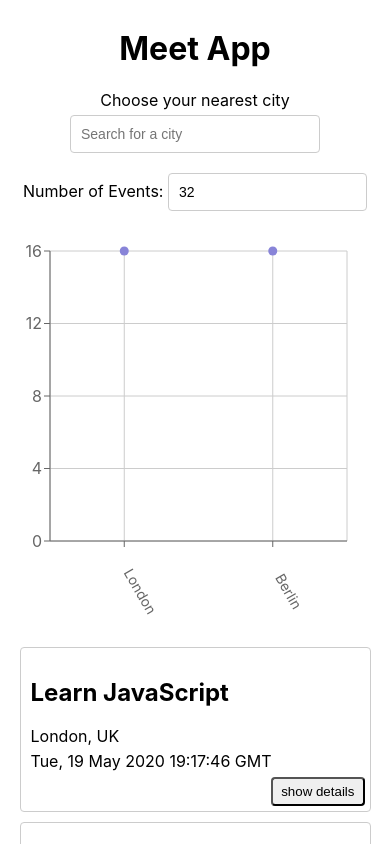
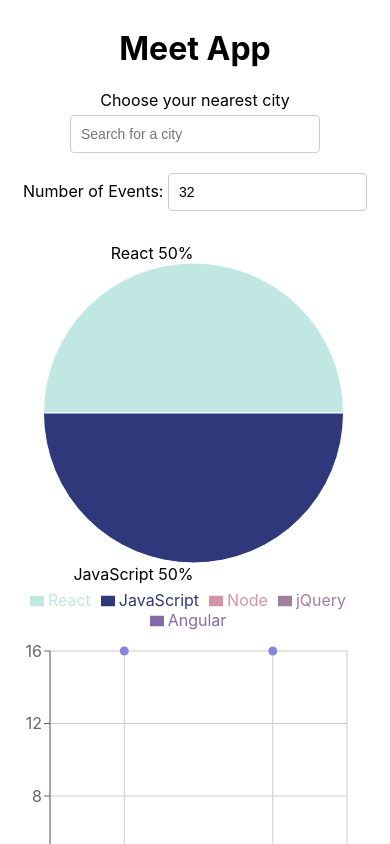
Before and after one commit to Caduella/Meet, a React (Create React App) app: page / in a window 390 px wide. Shown: the top 844 px of the page. Built offline with nearby package versions, Linux system fonts and the light colour scheme; what atatus-spa would draw is missing.

Commit message:
Add charts and verification

```diff
--- /dev/null
+++ b/public/googleee8960a6f0d27c94.html
@@ -0,0 +1 @@
+google-site-verification: googleee8960a6f0d27c94.html
--- a/src/App.css
+++ b/src/App.css
@@ -83,6 +83,8 @@ input[type="number"] {
   bottom: 5px;
   padding: 5px 8px;
   border-radius: 4px;
+  border-color: #bcdcdb;
+  background-color: white;
   outline: none;
   cursor: pointer;
 }
@@ -98,3 +100,15 @@ input[type="number"] {
   width: 250px;
   z-index: 1000;
 }
+
+.charts-container {
+  display: grid;
+  grid-template-columns: 1fr 1fr;
+}
+
+/* media queries */
+@media (max-width: 768px) {
+  .charts-container {
+    grid-template-columns: 1fr;
+  }
+}
--- a/src/App.js
+++ b/src/App.js
@@ -2,11 +2,10 @@ import CitySearch from './components/CitySearch';
 import EventList from './components/EventList';
 import NumberOfEvents from './components/NumberOfEvents';
 import CityEventsChart from './components/CityEventsChart';
-// import EventGenresChart from './components/EventGenresChart';
+import EventGenresChart from './components/EventGenresChart';
 import { useEffect, useState } from 'react';
 import { extractLocations, getEvents } from './api';
 import { InfoAlert, ErrorAlert, WarningAlert } from './components/Alert';
-
 import './App.css';
 
 const App = () => {
@@ -51,8 +50,10 @@ const App = () => {
         setCurrentCity={setCurrentCity}
         setInfoAlert={setInfoAlert} />
       <NumberOfEvents  setCurrentNOE={setCurrentNOE} setErrorAlert={setErrorAlert} />
-      {/* <EventGenresChart events={events} /> */}
-      <CityEventsChart allLocations={allLocations} events={events} />
+      <div className='charts-container'>
+        <EventGenresChart events={events} />
+        <CityEventsChart allLocations={allLocations} events={events}/>
+      </div>
       <EventList events={events} />
     </div>
   );
--- a/src/components/CityEventsChart.js
+++ b/src/components/CityEventsChart.js
@@ -18,7 +18,7 @@ const CityEventsChart = ({ allLocations, events }) => {
 	const getData = () => {
     const data = allLocations.map((location) => {
       const count = events.filter((event) => event.location === location).length
-      const city = location.split(', ')[0]
+      const city = location.split((/, | - /))[0]
       return { city, count };
     })
     return data;
@@ -32,14 +32,13 @@ const CityEventsChart = ({ allLocations, events }) => {
           right: 20,
           bottom: 60,
           left: -30,
-        }}
-      >
-        <CartesianGrid />
-        <XAxis type="category" dataKey="city" name="City"
+        }}>
+      <CartesianGrid />
+      <XAxis type="category" dataKey="city" name="City"
 				angle={60} interval={0} tick={{ dx: 20, dy: 40, fontSize: 14 }} />
-        <YAxis type="number" dataKey="count" name="Number of events" allowDecimals={false} />
-        <Tooltip cursor={{ strokeDasharray: '3 3' }} />
-        <Scatter name="A school" data={data} fill="#8884d8" />
+      <YAxis type="number" dataKey="count" name="Number of events" allowDecimals={false} />
+      <Tooltip cursor={{ strokeDasharray: '3 3' }} />
+      <Scatter name="A school" data={data} fill="#8884d8" />
       </ScatterChart>
     </ResponsiveContainer>
   );
--- /dev/null
+++ b/src/components/EventGenresChart.js
@@ -0,0 +1,72 @@
+import { useState, useEffect } from 'react';
+import {
+    ResponsiveContainer,
+    PieChart,
+    Pie,
+    Legend,
+    Cell
+} from 'recharts';
+
+const EventGenresChart = ({ events }) => {
+    const [data, setData] = useState([]);
+    const genres = ['React', 'JavaScript', 'Node', 'jQuery', 'Angular'];
+
+    useEffect(() => {
+        setData(getData());
+    }, [`${events}`]);
+
+    const getData = () => {
+        const data = genres.map(genre => {
+            const filteredEvents = events.filter(event => event.summary.includes(genre));
+            return {
+                name: genre,
+                value: filteredEvents.length
+            };
+        })
+        return data;
+    };
+
+    const renderCustomizedLabel = ({ cx, cy, midAngle, outerRadius, percent, index }) => {
+        const RADIAN = Math.PI / 180;
+        const radius = outerRadius;
+        const x = cx + radius * Math.cos(-midAngle * RADIAN) * 1.07;
+        const y = cy + radius * Math.sin(-midAngle * RADIAN) * 1.07;
+        return percent ? (
+          <text
+            x={x}
+            y={y}
+						fill="#000000"
+            textAnchor={x > cx ? 'start' : 'end'}
+            dominantBaseline="central"
+          >
+            {`${genres[index]} ${(percent * 100).toFixed(0)}%`}
+          </text>
+        ) : null;
+      };
+
+      const colors = ['#C1E7E3', '#2F387B', '#D394A9', '#A07F9E', '#826BA8'];
+
+			return (
+				<ResponsiveContainer width="99%" height={400}>
+					<PieChart>
+						<Pie
+							data={data}
+							dataKey="value"
+							fill="#8884d8"
+							labelLine={false}
+							label={renderCustomizedLabel}
+							outerRadius={150}
+							>
+									{
+									data.map((entry, index) => (
+										<Cell key={`cell-${index}`} fill={colors[index]}/>
+									))
+								}
+							</Pie>
+							<Legend height={36}/>
+						</PieChart>
+					</ResponsiveContainer>
+			);
+}
+
+export default EventGenresChart;
```
Also changed, not shown: src/setupTests.js (+17 -0 lines), 13 other files (tests, documents, lock files or other folders).
